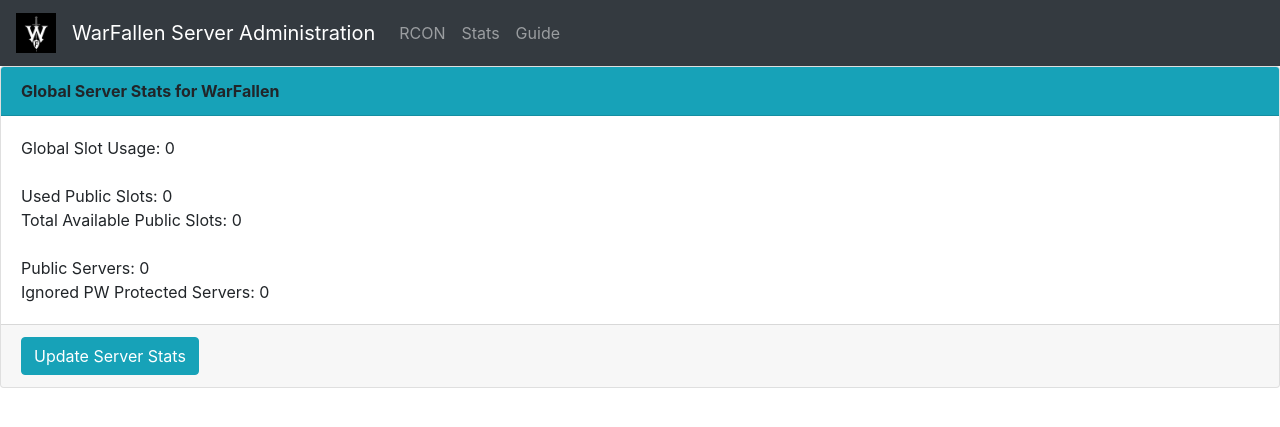
After one commit to FrostyElk/Wasa, a Flask app: page /stats/ in a window 1280 px wide. The commit adds this page. Shown: the top 427 px of the page. Run offline with Flask 2, Linux system fonts and the light colour scheme; some libraries are stand-ins or nearby versions.

Commit message:
Basic Global stats with slot usage.

```diff
--- a/app/connection.py
+++ b/app/connection.py
@@ -7,6 +7,45 @@ import json
 import secrets
 
 from valve.rcon import RCONError, RCON
+import valve.source
+import valve.source.a2s
+import valve.source.master_server
+
+
+class SteamServerData(object):
+    """ Data from the Master Query"""
+
+    def __init__(self):
+        self.total_public_servers = 0
+        self.total_slots = 0
+        self.total_players = 0
+        self.ignored_password_protected = 0
+        self.slot_usage = 0
+
+    def execute(self):
+        with valve.source.master_server.MasterServerQuerier() as msq:
+            try:
+                for address in msq.find(gamedir=u"WarFallen"):
+                    try:
+                        with valve.source.a2s.ServerQuerier(address) as server:
+                            info = server.info()
+
+                            if info['password_protected'] == 1:
+                                self.ignored_password_protected += 1
+                            else:
+                                self.total_slots += info['max_players']
+                                self.total_players += info['player_count']
+                                self.total_public_servers += 1
+
+                    except valve.source.NoResponseError:
+                        # print("Server {}:{} timed out!".format(*address))
+                        continue
+
+            except valve.source.NoResponseError:
+                pass
+                # print("Master server request timed out!")
+
+            self.slot_usage = "{:.0%}".format(self.total_players / self.total_slots)
 
 
 class RconSession(object):
--- a/app/forms.py
+++ b/app/forms.py
@@ -30,3 +30,7 @@ class MatchActionButtons(FlaskForm):
     submit_kick_all_bots = SubmitField(u'Kick All Bots')
     submit_list_players = SubmitField(u'List Players')
     submit_list_bans = SubmitField(u'List Bans')
+
+
+class StatsForm(FlaskForm):
+    submit_query = SubmitField(u'Update Server Stats')
--- a/app/frontend.py
+++ b/app/frontend.py
@@ -7,8 +7,8 @@ import json
 
 from flask import Blueprint, render_template, flash, redirect, url_for, session, request
 
-from .connection import RconSession
-from .forms import RconAuthForm, RconCmdInput, RefreshServerInfo, MatchActionButtons
+from .connection import RconSession, SteamServerData
+from .forms import RconAuthForm, RconCmdInput, RefreshServerInfo, MatchActionButtons, StatsForm
 
 frontend = Blueprint('frontend', __name__)
 
@@ -130,3 +130,15 @@ def rcon_auth():
             flash('Connection failed to {}:{}'.format(form.ip_address.data, form.rcon_port.data))
 
     return render_template('rcon-auth.html', form=form)
+
+
+@frontend.route('/stats/', methods=('GET', 'POST'))
+def stats():
+    stats_form = StatsForm()
+
+    steam_server_data = SteamServerData()
+
+    if stats_form.is_submitted() and stats_form.submit_query:
+        steam_server_data.execute()
+
+    return render_template('stats.html', stats_form=stats_form, stats_data=steam_server_data)
--- a/app/templates/base.html
+++ b/app/templates/base.html
@@ -40,6 +40,9 @@
                 <a class="nav-link" href="{{ url_for('.rcon_auth') }} ">RCON</a>
             </li>
             <li class="nav-item">
+                <a class="nav-link" href="{{ url_for('.stats') }} ">Stats</a>
+            </li>
+            <li class="nav-item">
                 <a class="nav-link" href="https://www.warfallen.com/guides/#DedicatedServerGuide"
                    target="_blank">Guide</a>
             </li>
--- /dev/null
+++ b/app/templates/stats.html
@@ -0,0 +1,46 @@
+{%- extends "base.html" %}
+
+<div class="container-fluid">
+    {%- with messages = get_flashed_messages(with_categories=True) %}
+        {%- if messages %}
+            <div class="row">
+                <div class="col-md-12">
+                    <div class="alert alert-danger" role="alert">
+                        {{ utils.flashed_messages(messages) }}
+                    </div>
+                </div>
+            </div>
+        {%- endif %}
+    {%- endwith %}
+
+    {% block content %}
+
+        <div class="row">
+            <div class="col-sm-12">
+
+                <div class="card">
+                    <div class="card-header bg-info"><b>Global Server Stats for WarFallen</b></div>
+
+                    <div class="card-body">
+                        Global Slot Usage: {{ stats_data.slot_usage }} <br><br>
+                        Used Public Slots: {{ stats_data.total_players }} <br>
+                        Total Available Public Slots: {{ stats_data.total_slots }} <br><br>
+                        Public Servers: {{ stats_data.total_public_servers }} <br>
+                        Ignored PW Protected Servers: {{ stats_data.ignored_password_protected }} <br>
+                    </div>
+
+                    <div class="card-footer">
+                        <form method="post">
+                            {{ stats_form.hidden_tag() }}
+                            {{ stats_form.submit_query(class="btn btn-info") }}
+                        </form>
+                    </div>
+                </div>
+            </div>
+        </div>
+        </div>
+
+    {%- endblock %}
+
+
+</div>
```
